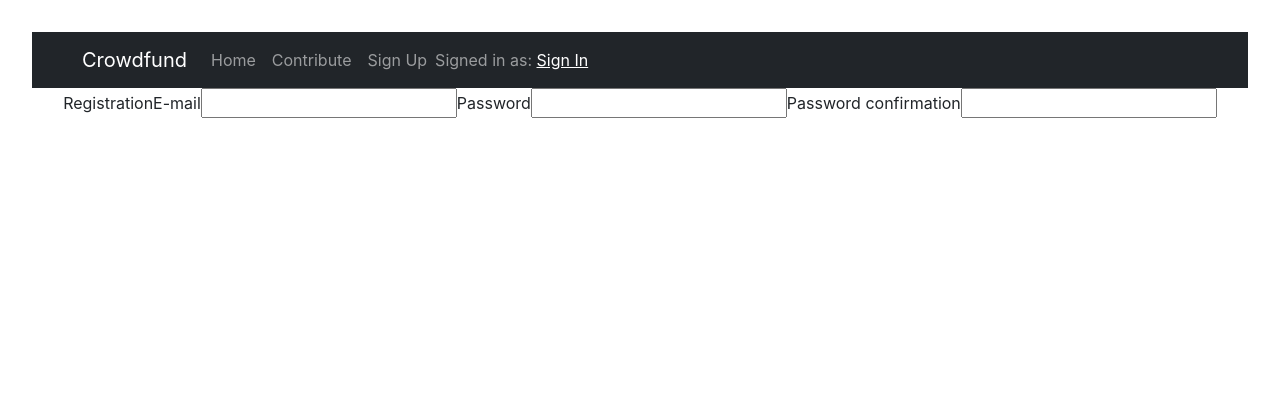
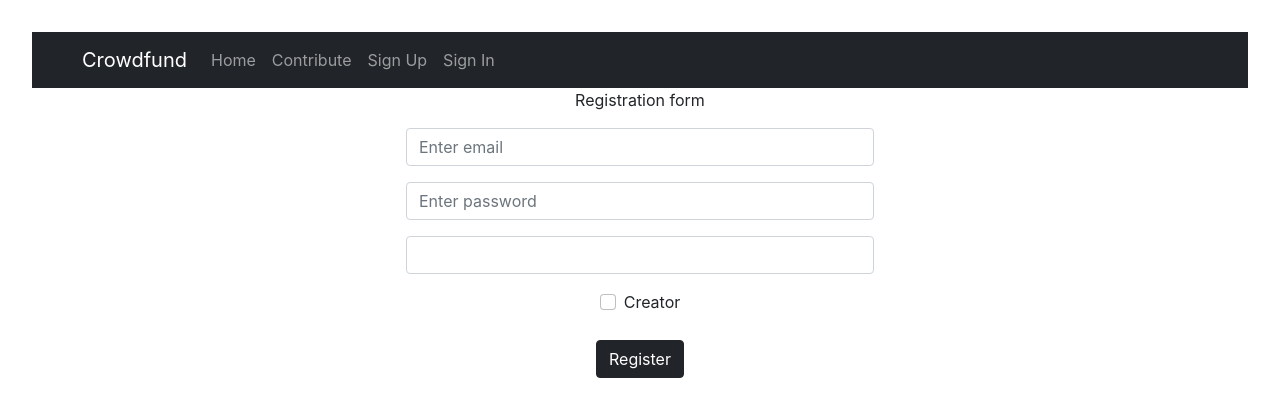
Before and after one commit to TomasHodor/DP-I, a React (Create React App) app in the folder app/: page /registration in a window 1280 px wide. Shown: the top 416 px of the page. Built offline with nearby package versions, Linux system fonts and the light colour scheme; what @drizzle/store, web3 would draw is missing.

Commit message:
Login and Registration pages in Bootstrap
Signed-off-by: TomasHodor <tomas.hodor@gmail.com>

```diff
--- a/app/package.json
+++ b/app/package.json
@@ -6,6 +6,10 @@
     "@drizzle/react-components": "^1.5.1",
     "@drizzle/react-plugin": "^1.5.1",
     "@drizzle/store": "^1.5.1",
+    "body-parser": "^1.19.2",
+    "bootstrap": "^5.1.3",
+    "express": "^4.17.3",
+    "mysql": "^2.18.1",
     "react": "^16.11.0",
     "react-bootstrap": "^2.1.2",
     "react-dom": "^16.11.0",
--- a/app/src/App.js
+++ b/app/src/App.js
@@ -4,9 +4,10 @@ import NavBarTop from "./components/navbar/NavBarTop";
 import { BrowserRouter as Router, Routes, Route } from 'react-router-dom';
 import Home from "./pages/Home";
 import Contribute from "./pages/Contribute";
-import Registration from "./pages/Registration";
+import Registration from "./pages/Registration/Registration";
+import Login from "./pages/Login/Login";
+
 import 'bootstrap/dist/css/bootstrap.min.css';
-
 
 const App = () => {
   return (
@@ -17,6 +18,7 @@ const App = () => {
                   <Route path='/' exact element={<Home/>} />
                   <Route path='/contribute' exact element={<Contribute/>} />
                   <Route path='/registration' exact element={<Registration/>} />
+                  <Route path='/login' exact element={<Login/>} />
               </Routes>
           </Router>
       </div>
--- a/app/src/components/ContributeCrowdfund.js
+++ b/app/src/components/ContributeCrowdfund.js
@@ -1,5 +1,6 @@
 import React from "react";
 import { newContextComponents } from "@drizzle/react-components";
+import {Container, Form} from "react-bootstrap";
 
 const { ContractData, ContractForm } = newContextComponents;
 
@@ -26,7 +27,7 @@ class ContributeCrowdfund extends React.Component {
 
     render() {
         return (
-            <div className="section">
+            <Container className="section">
                 <h2>Contribute to Crowdfund</h2>
                 <p>
                     <strong>Owner: </strong>
@@ -55,23 +56,27 @@ class ContributeCrowdfund extends React.Component {
                         method="goalValue"
                     />
                 </p>
-                <label>Value</label>
-                <input type="text" value={this.state.value} onChange={this.handleValueChange} />
-                <label>Address</label>
-                <input type="text" value={this.state.address} onChange={this.handleAddressChange} />
-                {/*<label>Description</label>*/}
-                {/*<input type="text" value={this.state.address} onChange={this.handleAddressChange} />*/}
+                <Form id="sign-in-form" className="text-center p-3 w-100" onSubmit={this.handleSubmit}>
+                    <Form.Group className="mb-3" controlId="formBasicEmail">
+                        <Form.Control type="number" placeholder="Enter value in Wei" value={this.state.value} onChange={this.handleValueChange}/>
+                    </Form.Group>
+                    <Form.Group className="mb-3" controlId="formBasicPassword">
+                        <Form.Control type="text" placeholder="Enter address" value={this.state.address} onChange={this.handleAddressChange}/>
+                    </Form.Group>
+                    <Form.Group className="d-flex justify-content-center mb-4" controlId="creator">
+                        <ContractForm
+                            drizzle={this.props.drizzle}
+                            contract="CrowdfundingCampaign"
+                            method="contributeCampaign"
+                            sendArgs={{ value: this.state.value, from: this.state.address }} />
+                    </Form.Group>
+                </Form>
                 <ContractForm
                     drizzle={this.props.drizzle}
                     contract="CrowdfundingCampaign"
                     method="contribute"
                     sendArgs={{ value: this.state.value, from: this.state.address }} />
-                <ContractForm
-                    drizzle={this.props.drizzle}
-                    contract="CrowdfundingCampaign"
-                    method="contributeCampaign"
-                    sendArgs={{ value: this.state.value, from: this.state.address }} />
-            </div>
+            </Container>
         )
     }
 }
--- a/app/src/components/navbar/NavBarTop.js
+++ b/app/src/components/navbar/NavBarTop.js
@@ -11,11 +11,10 @@ class NavBarTop extends React.Component {
                     <Nav className="me-auto">
                         <Nav.Link href="/">Home</Nav.Link>
                         <Nav.Link href="/contribute">Contribute</Nav.Link>
-                        <Nav.Link href="/registration"> Sign Up</Nav.Link>
+                        <Navbar.Toggle />
                         <Navbar.Collapse className="justify-content-end">
-                            <Navbar.Text>
-                                Signed in as: <a href="/signin">Sign In</a>
-                            </Navbar.Text>
+                            <Nav.Link href="/registration"> Sign Up</Nav.Link>
+                            <Nav.Link href="/login"> Sign In</Nav.Link>
                         </Navbar.Collapse>
                     </Nav>
                 </Container>
--- /dev/null
+++ b/app/src/pages/Login/Login.css
@@ -0,0 +1,11 @@
+#main-container {
+    place-items: center center;
+}
+
+#sign-in-form {
+    max-width: 500px;
+}
+
+.form-control:focus {
+    z-index: 5;
+}
--- /dev/null
+++ b/app/src/pages/Login/Login.js
@@ -0,0 +1,60 @@
+import React from 'react';
+import {Button, Form, Container} from "react-bootstrap"
+
+import './Login.css';
+
+
+class Login extends React.Component {
+
+    constructor(props) {
+        super(props);
+        this.state = {
+            email: '',
+            password: '',
+        };
+
+        this.handleEmailChange = this.handleEmailChange.bind(this);
+        this.handlePasswordChange = this.handlePasswordChange.bind(this);
+        this.handleSubmit = this.handleSubmit.bind(this);
+    }
+
+    handleEmailChange(event) {
+        this.setState({email: event.target.value});
+    }
+    handlePasswordChange(event) {
+        this.setState({password: event.target.value});
+    }
+    handleSubmit(event) {
+        alert('A mail was submitted: ' + this.state.email);
+        event.preventDefault();
+    }
+
+
+    render() {
+        return (
+            <Container id="main-container" className="d-grid h-100">
+                <Form id="sign-in-form" className="text-center p-3 w-100" onSubmit={this.handleSubmit}>
+                    <Form.Group className="mb-3" controlId="formBasicEmail">
+                        <Form.Control
+                            type="email"
+                            placeholder="Enter email"
+                            value={this.state.email}
+                            onChange={this.handleEmailChange}/>
+                    </Form.Group>
+                    <Form.Group className="mb-3" controlId="formBasicPassword">
+                        <Form.Control
+                            type="password"
+                            placeholder="Enter Password"
+                            value={this.state.password}
+                            onChange={this.handlePasswordChange}/>
+                    </Form.Group>
+                    <div className="d-grid">
+                        <Button as="input" type="submit" value="Sign in" variant="dark" size="lg"/>
+                    </div>
+                </Form>
+            </Container>
+        );
+    }
+}
+
+export default Login;
--- a/app/src/pages/Registration.js
+++ /dev/null
@@ -1,44 +0,0 @@
-import React from 'react';
-
-class Registration extends React.Component {
-
-    constructor(props) {
-        super(props);
-        this.state = {
-            email: '',
-            password: '',
-            password2: '',
-        };
-
-        this.handleEmailChange = this.handleEmailChange.bind(this);
-        this.handlePasswordChange = this.handlePasswordChange.bind(this);
-        this.handlePassword2Change = this.handlePassword2Change.bind(this);
-    }
-
-    handleEmailChange(event) {
-        this.setState({email: event.target.value});
-    }
-
-    handlePasswordChange(event) {
-        this.setState({password: event.target.value});
-    }
-
-    handlePassword2Change(event) {
-        this.setState({password2: event.target.value});
-    }
-
-    render() {
-        return (
-            <>
-                Registration
-                <label>E-mail</label>
-                <input type="text" value={this.state.email} onChange={this.handleEmailChange} />
-                <label>Password</label>
-                <input type="text" value={this.state.password} onChange={this.handlePasswordChange} />
-                <label>Password confirmation</label>
-                <input type="text" value={this.state.password2} onChange={this.handlePassword2Change} />
-            </>
-        );
-    }
-}
-export default Registration;
--- /dev/null
+++ b/app/src/pages/Registration/Registration.js
@@ -0,0 +1,59 @@
+import React from 'react';
+import {Button, Form, Container} from "react-bootstrap"
+
+class Registration extends React.Component {
+
+    constructor(props) {
+        super(props);
+        this.state = {
+            email: '',
+            password: '',
+            password2: '',
+        };
+
+        this.handleEmailChange = this.handleEmailChange.bind(this);
+        this.handlePasswordChange = this.handlePasswordChange.bind(this);
+        this.handlePassword2Change = this.handlePassword2Change.bind(this);
+        this.handleSubmit = this.handleSubmit.bind(this);
+    }
+
+    handleEmailChange(event) {
+        this.setState({email: event.target.value});
+    }
+    handlePasswordChange(event) {
+        this.setState({password: event.target.value});
+    }
+    handlePassword2Change(event) {
+        this.setState({password2: event.target.value});
+    }
+    handleSubmit(event) {
+        alert('A name was submitted: ' + this.state.email);
+        event.preventDefault();
+    }
+
+    render() {
+        return (
+            <Container id="main-container" className="d-grid h-100">
+                Registration form
+                <Form id="sign-in-form" className="text-center p-3 w-100" onSubmit={this.handleSubmit}>
+                    <Form.Group className="mb-3" controlId="formBasicEmail">
+                        <Form.Control type="email" placeholder="Enter email" value={this.state.email} onChange={this.handleEmailChange}/>
+                    </Form.Group>
+                    <Form.Group className="mb-3" controlId="formBasicPassword">
+                        <Form.Control type="password" placeholder="Enter password" value={this.state.password} onChange={this.handlePasswordChange}/>
+                    </Form.Group>
+                    <Form.Group className="mb-3" controlId="formBasicPassword">
+                        <Form.Control type="password" label="Retype password" value={this.state.password2} onChange={this.handlePassword2Change}/>
+                    </Form.Group>
+                    <Form.Group className="d-flex justify-content-center mb-4" controlId="creator">
+                        <Form.Check label="Creator" />
+                    </Form.Group>
+                    <Button variant="dark" type="submit">
+                        Register
+                    </Button>
+                </Form>
+            </Container>
+        );
+    }
+}
+export default Registration;
```
Also changed, not shown: 1 other file (tests, documents, lock files or other folders).
